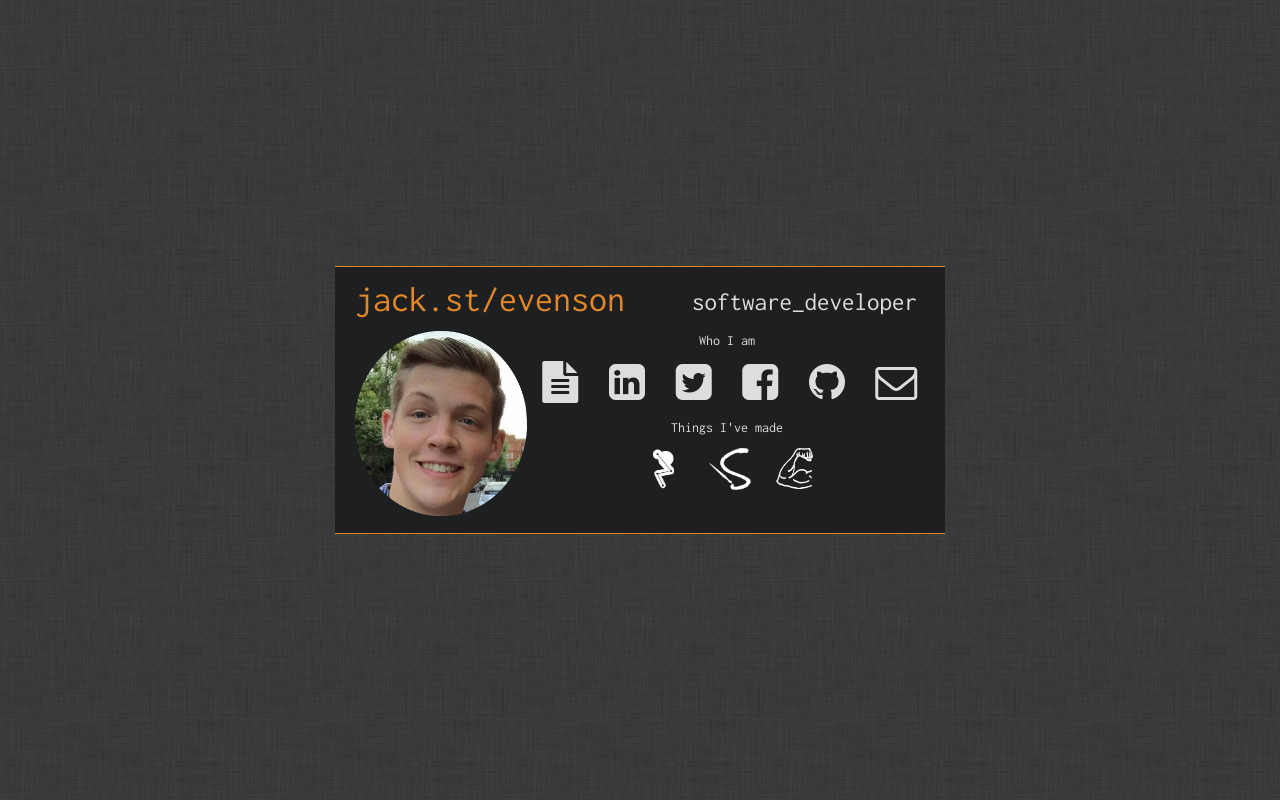
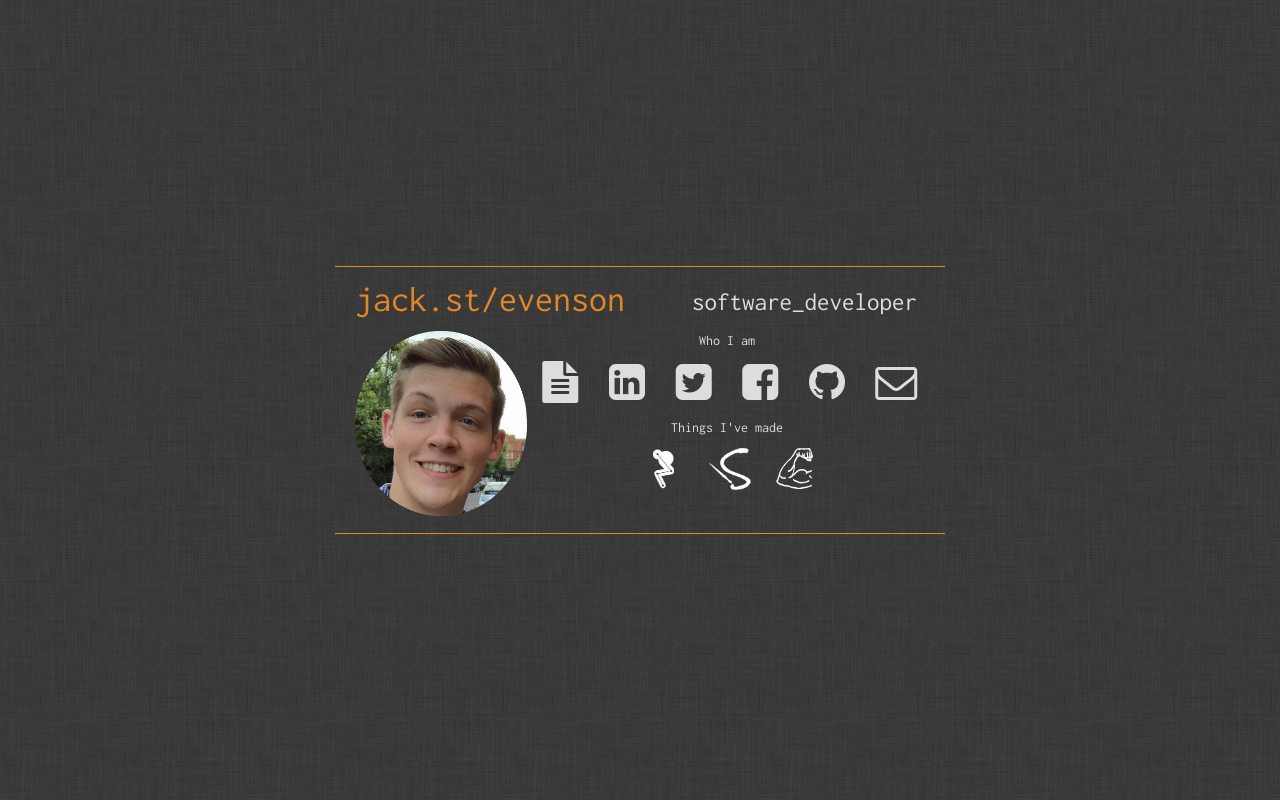
Before and after one commit to cogwirrel/jack.st, a plain HTML site: page evenson/index.html in a window 1280 px wide. Drawn offline with nearby package versions, Linux system fonts and the light colour scheme.

Commit message:
No background for the business card

```diff
--- a/evenson/css/jack.css
+++ b/evenson/css/jack.css
@@ -92,7 +92,6 @@ a:hover {
 }
 
 .business-card {
-	background-color: #1d1f21;
 	padding: 3px 20px;
 }
 
```
